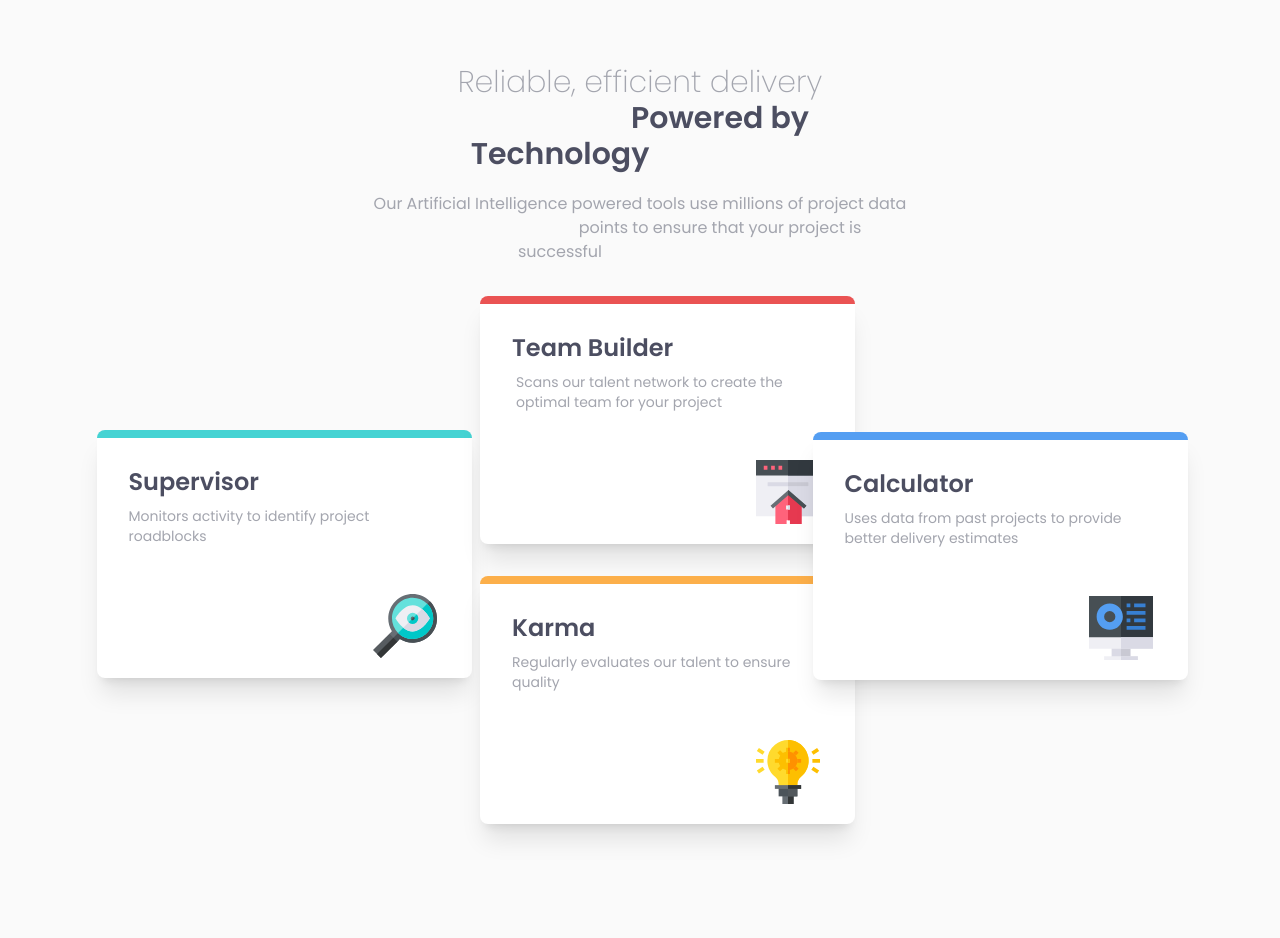
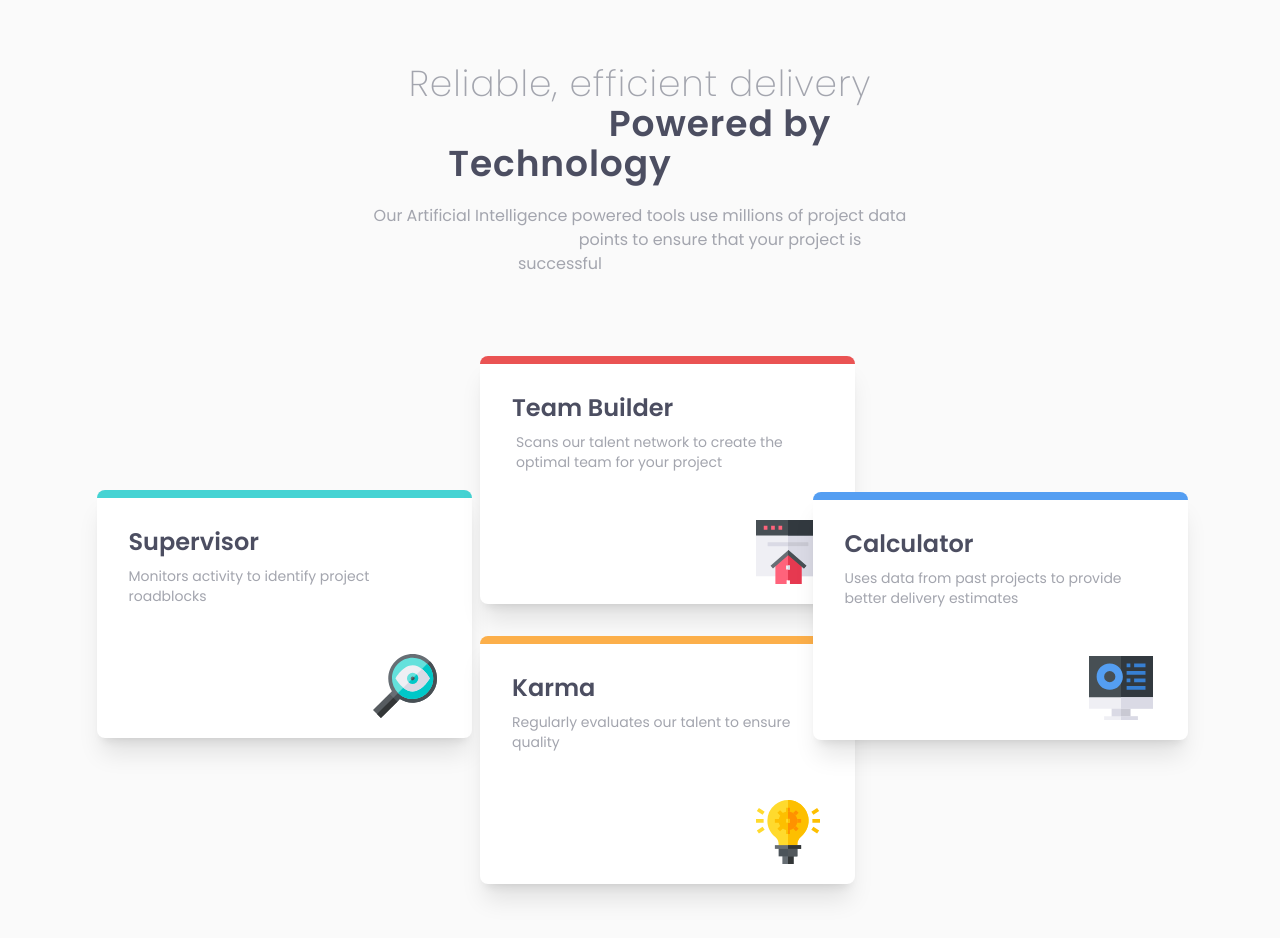
Before and after one commit to Abaljerind/four-card-feature, a website: page index.html in a window 1280 px wide. Before the commit the page ends 888 px from the top, so only its background shows below. Drawn offline with Linux system fonts and the light colour scheme.

Commit message:
fix title style

```diff
--- a/index.html
+++ b/index.html
@@ -19,9 +19,9 @@
   </head>
   <body class="bg-veryLightGray">
     <section class="mx-auto my-16 px-5 font-poppins sm:w-[375px] lg:w-screen">
-      <div class="text-center lg:flex lg:flex-wrap lg:justify-center">
-        <h3 class="mb-5 text-2xl font-extralight text-grayishBlue lg:px-80 lg:text-3xl 2xl:px-96">
-          Reliable, efficient delivery <span class="font-semibold text-veryDarkBlue lg:px-40">Powered by Technology</span>
+      <div class="text-center lg:mb-12 lg:flex lg:flex-wrap lg:justify-center">
+        <h3 class="mb-5 text-2xl font-extralight text-grayishBlue lg:px-72 lg:text-4xl lg:tracking-wide 2xl:px-96">
+          Reliable, efficient delivery <span class="font-semibold text-veryDarkBlue lg:px-40 2xl:px-28">Powered by Technology</span>
         </h3>
         <p class="px-5 text-[15px] text-grayishBlue lg:px-80 lg:text-base">
           Our Artificial Intelligence powered tools use millions of project data <span class="lg:px-40">points to ensure that your project is successful</span>
```
Also changed, not shown: css/output.css.
